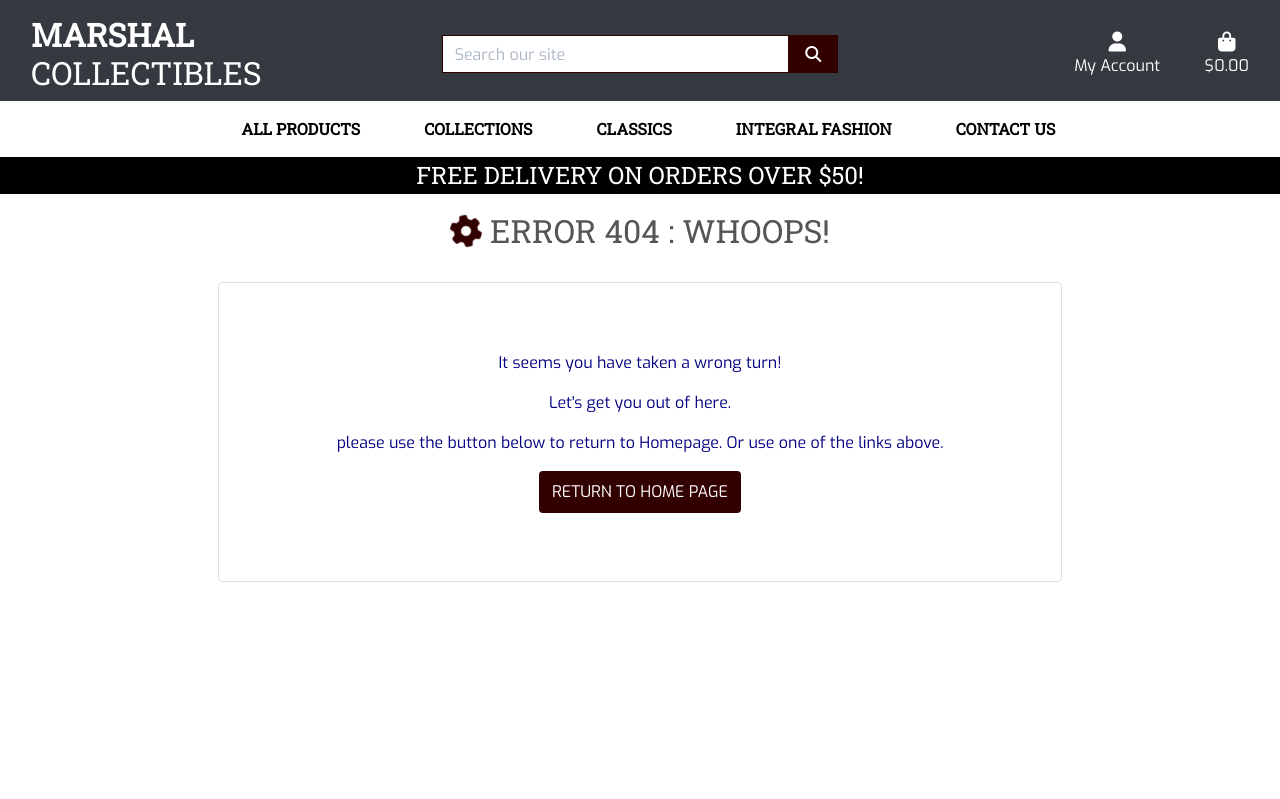
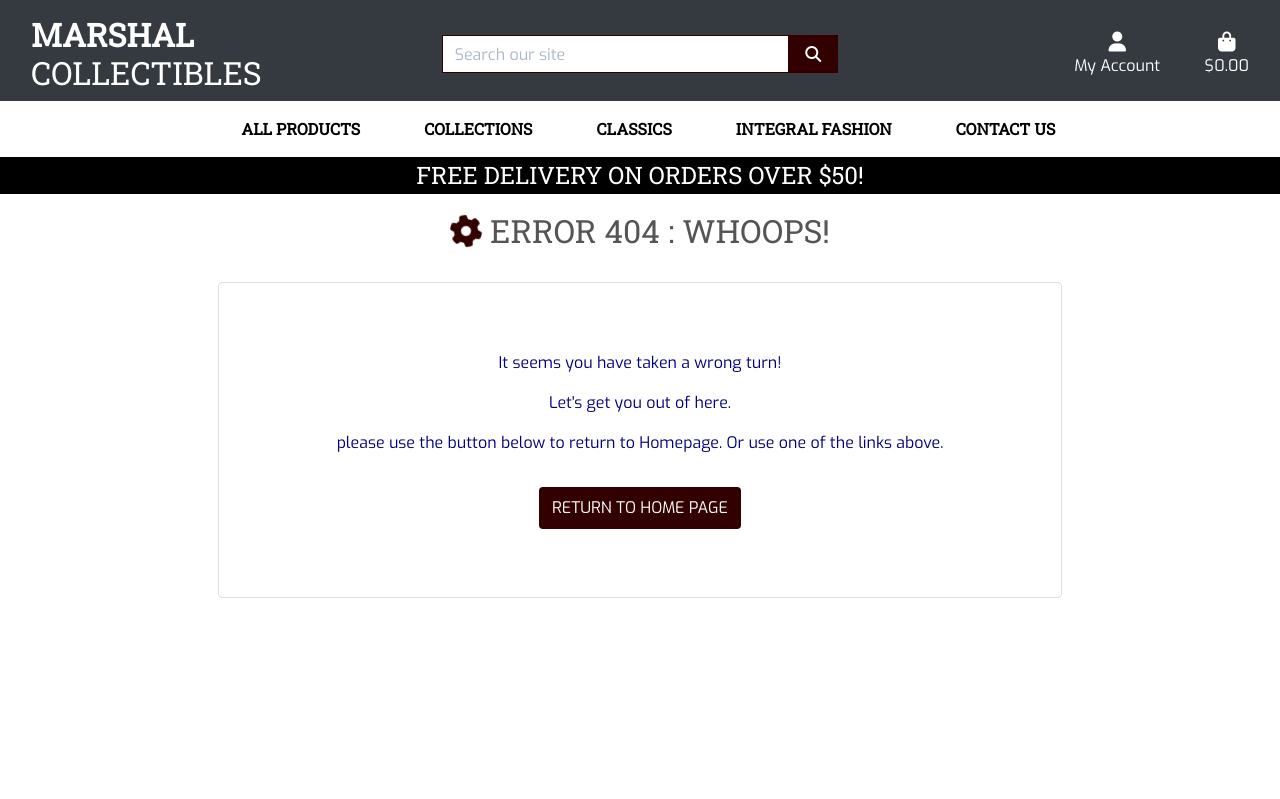
Before and after one commit to Seagather/Marshal-Unisex-Collectibles, a Django app: template templates/404.html in a window 1280 px wide. Shown: the top 799 px of the page. Run offline with Django 3.2, Linux system fonts and the light colour scheme; the template is opened without the code that fills it, so the values that code supplies are empty; some libraries are stand-ins or nearby versions.

Commit message:
Testing 404 error page continues

```diff
--- a/templates/404.html
+++ b/templates/404.html
@@ -31,8 +31,8 @@
                     <div class="card-body my-5">
                         <p>It seems you have taken a wrong turn!</p>
                         <p>Let's get you out of here.</p>
-                        <p class="mb-3">please use the button below to return to Homepage. Or use one of the links above.</p>
-                        <a href="{% url 'home' %}" class="btn btn-black text-uppercase py-2">Return to Home Page</a>
+                        <p>please use the button below to return to Homepage. Or use one of the links above.</p>
+                        <a href="{% url 'home' %}" class="btn btn-black text-uppercase py-2 mt-3">Return to Home Page</a>
                     </div>
                 </div>
             </div>
```
